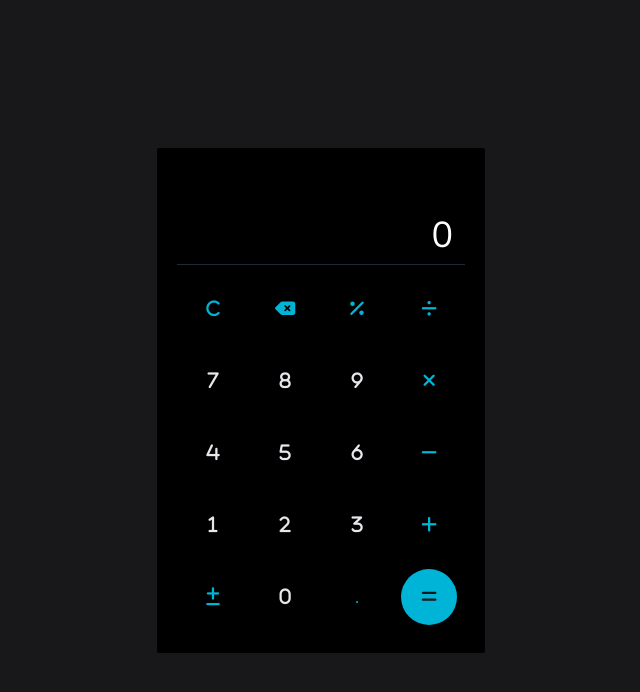
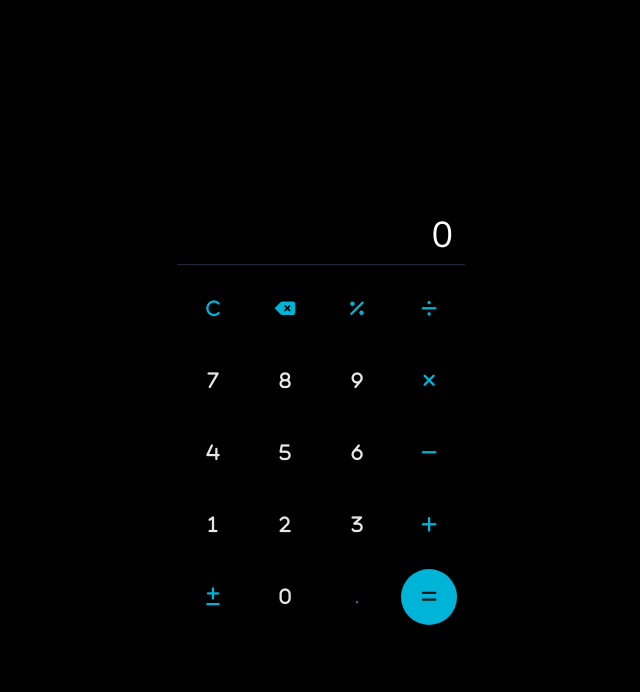
Before and after one commit to TiagoFreitas03/calculator, a React (Vite) app: page / in a window 1280 px wide. Shown: the top 692 px of the page, without its empty margins (319-959 px from the left). Built offline with nearby package versions, Linux system fonts and the light colour scheme.

Commit message:
alteração no estilo do body

```diff
--- a/src/global.css
+++ b/src/global.css
@@ -3,7 +3,7 @@
 @tailwind utilities;
 
 body {
-	@apply bg-zinc-900 text-white;
+	@apply bg-black text-white overflow-x-hidden;
 }
 
 span {
```
